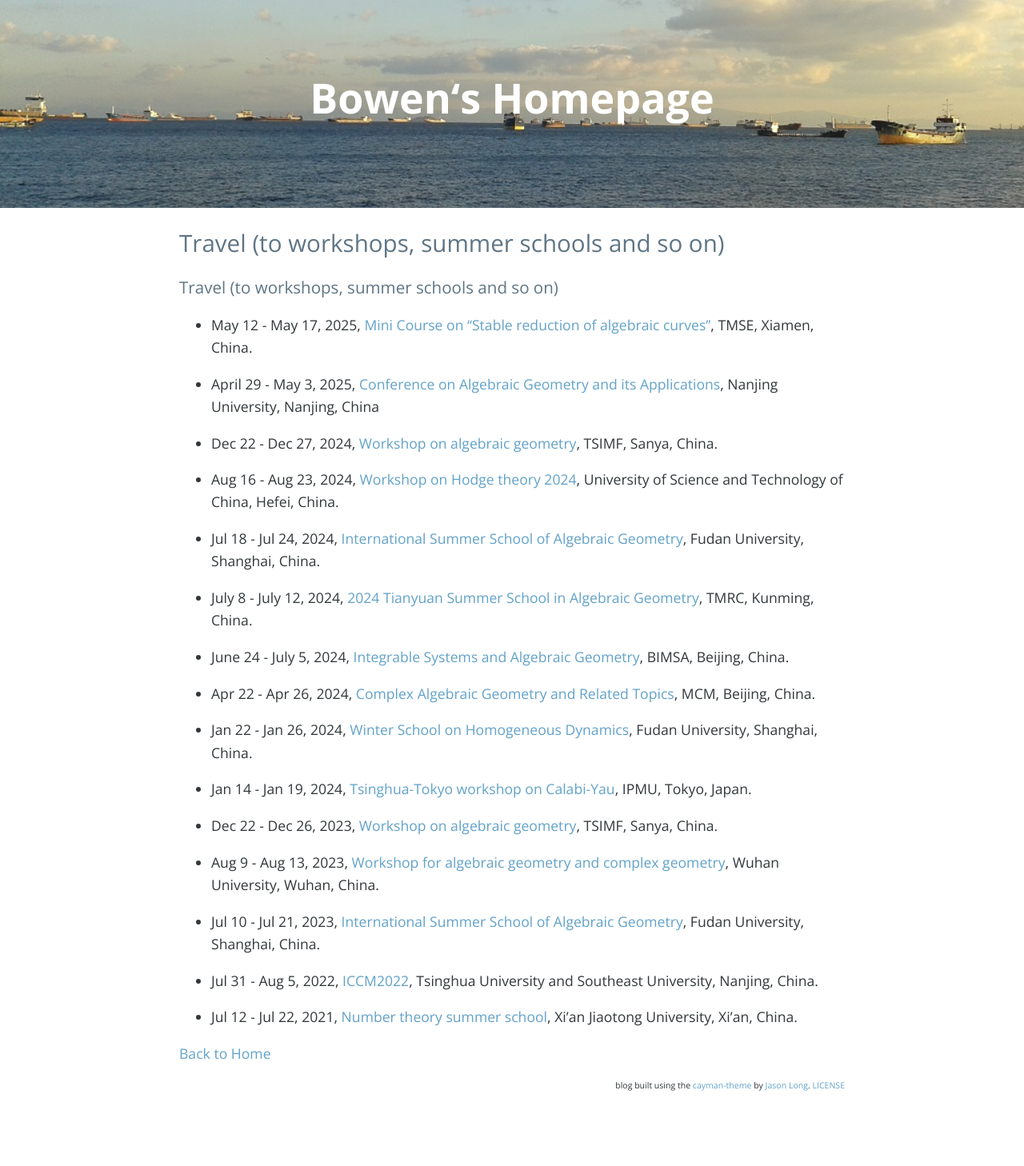
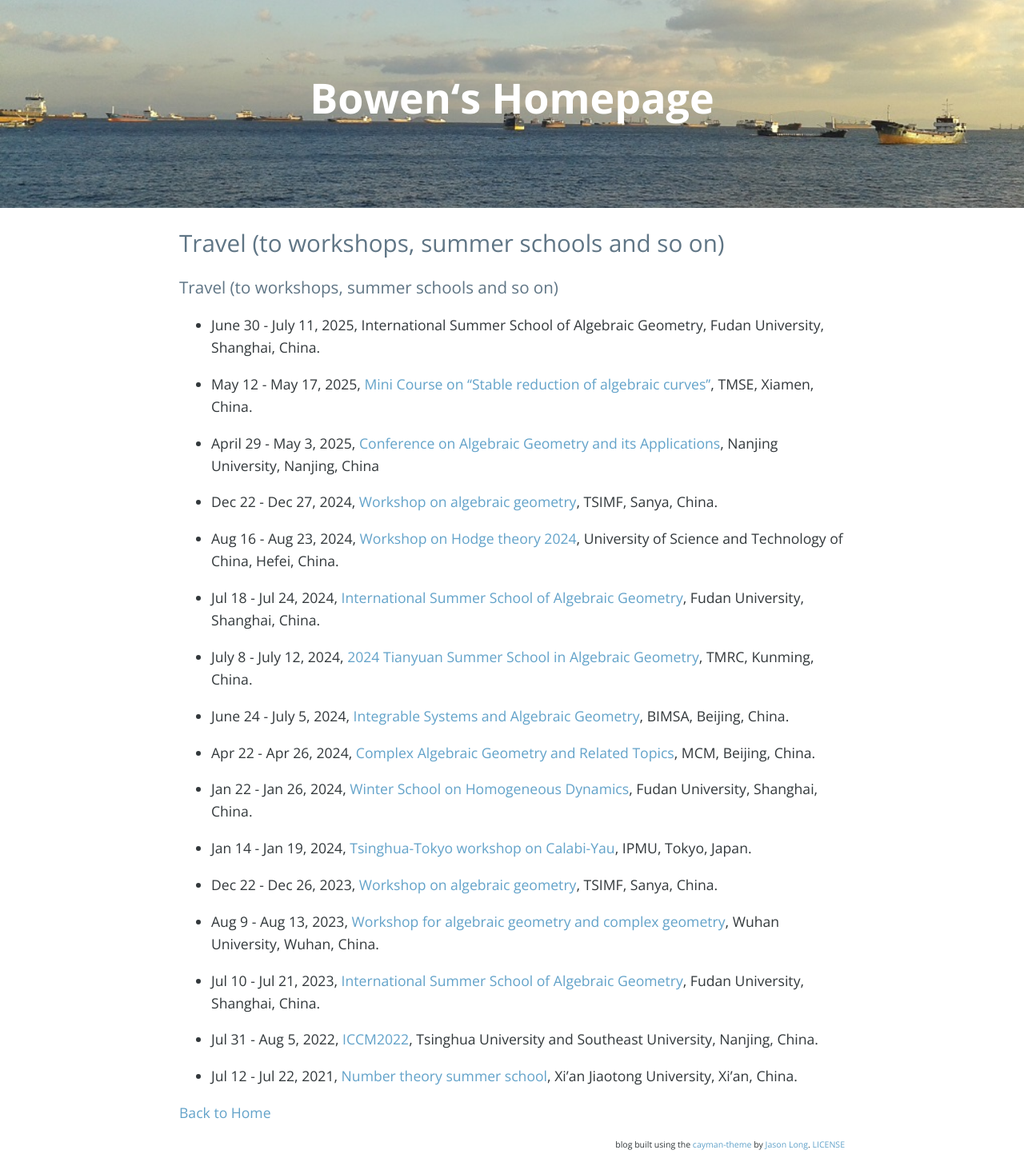
Before and after one commit to bowenl-math/bowenl-math.github.io, a Jekyll site: the page built from travel.md, in a window 1280 px wide. Shown: the whole page at 80% size. Built offline with Jekyll 4.4.1, drawn with Linux system fonts in a browser that asks for light colours; nearby versions of some CDN libraries; our own code applies the rules of GitHub Pages for plain Markdown files; comment, search, counter and statistics services are not loaded; before the commit the page ends 1384 px from its top, so only the background shows below that.

Commit message:
Update travel.md

```diff
--- a/travel.md
+++ b/travel.md
@@ -1,4 +1,6 @@
 ### Travel (to workshops, summer schools and so on)
+* June 30 - July 11, 2025, International Summer School of Algebraic Geometry, Fudan University, Shanghai, China.
+
 * May 12 - May 17, 2025, [Mini Course on ''Stable reduction of algebraic curves''](https://tianyuan.xmu.edu.cn/cn/MiniCourses/3732.html), TMSE, Xiamen, China.
 
 * April 29 - May 3, 2025, [Conference on Algebraic Geometry and its Applications](https://math.nju.edu.cn/sy/xshy/20250228/i309003.html), Nanjing University, Nanjing, China
```
